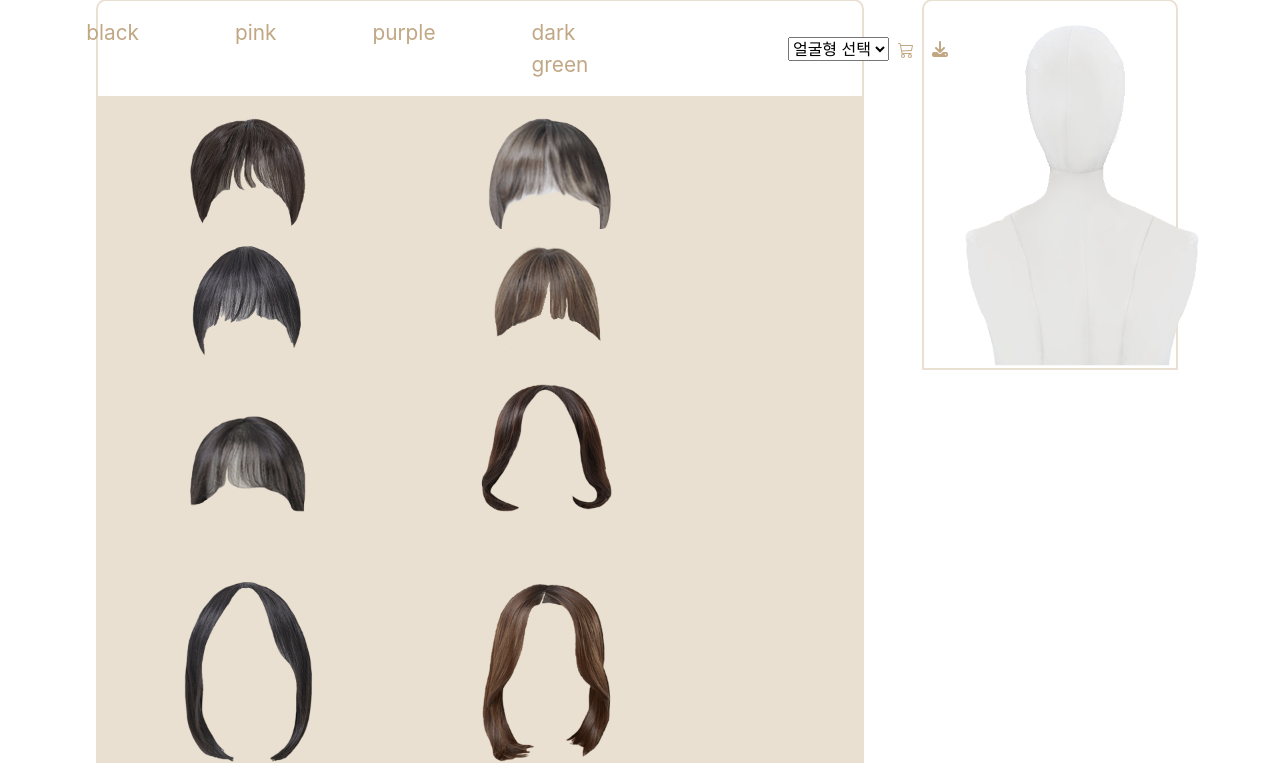
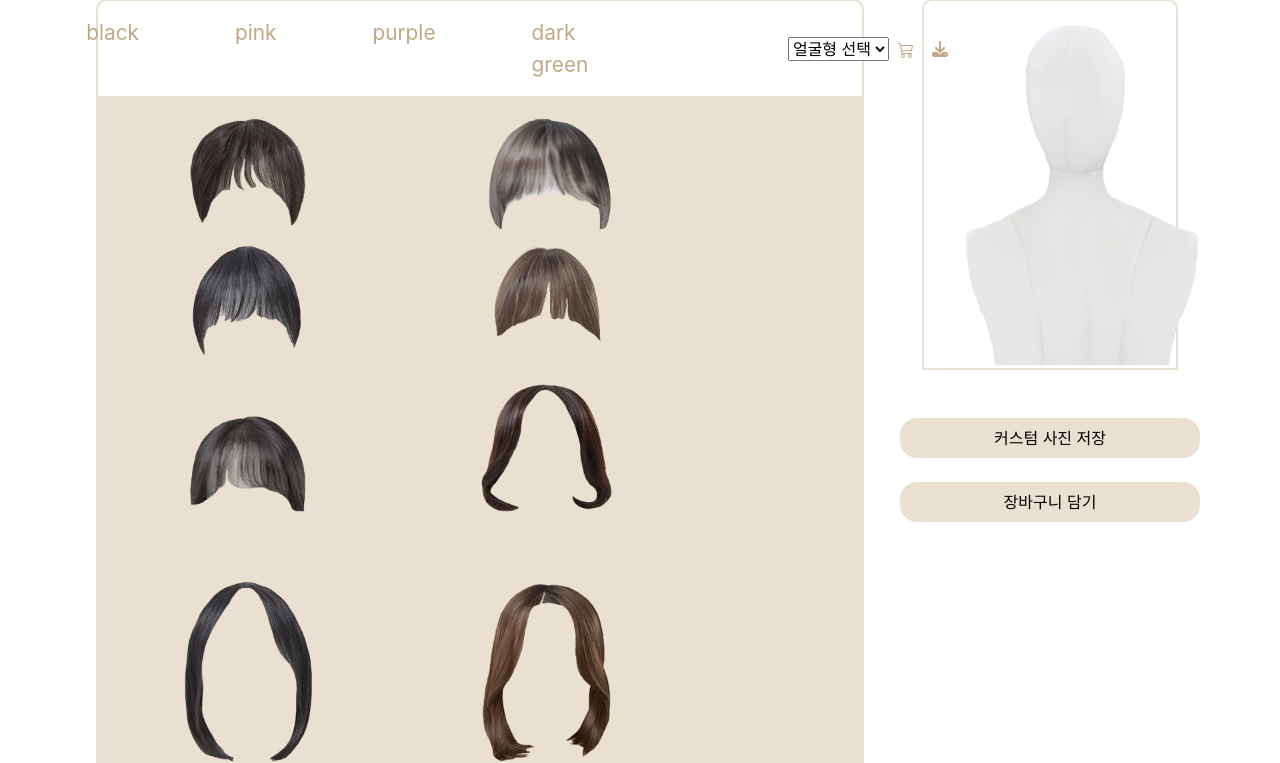
Before and after one commit to EunjiShin/hreview, a Django app: page /hyuzi/custom/ in a window 1280 px wide. Shown: the part 344-1107 px from the top of the page. Run offline with Django 3.2, Linux system fonts and the light colour scheme; data comes from the database, SQL or seed files in the repository; both versions use the stored data as it was after the commit; some libraries are stand-ins or nearby versions.

Commit message:
fix error

```diff
--- a/hreview/hyuzi/templates/hyuzi/custom.html
+++ b/hreview/hyuzi/templates/hyuzi/custom.html
@@ -89,6 +89,15 @@
         filter : opacity(.7) drop-shadow(0 0 0 rgb(64, 1, 100));
         position:relative;
         cursor:hand;
+    }
+
+    .btn{
+        width: 300px;
+        height: 40px;
+        display: block;
+        margin: 0 auto;
+        border-radius: 17px;
+        background:#e9e0d1;
     }
 </style>
 
@@ -264,6 +273,8 @@ function selectFace(obj) {
                         <a id="save" onclick="partShot();" style="color:rgba(193,167,132)"><i class="fas fa-download"></i></a>
                     </div>
                 </nav>
+                <!--<div id="pieces" style="overflow:scroll; height:600px;">-->
+                    <!--스크롤바로 처리하고싶은데 스크롤 넣으면 드래그 안먹음-->
                     <div id="pieces">
                     <script>
                     change('black');
@@ -272,6 +283,9 @@ function selectFace(obj) {
             </div>
             <div class="col-3" id="col" style="padding:0; margin-left:-70px;">
                 <div class="text-center maneking" id="result"><img class='face' src='/static/img/oval.png' id='oval' width='300px'></div>
+                <br><br>
+                <div class="text-center"><button type="submit" class="btn" id="save2" onclick="partShot();">커스텀 사진 저장</button></div> <br>
+                <div class="text-center"><a href="{% url 'add_cart' 12 %}"><button type="submit" class="btn">장바구니 담기</button></a></div>
             </div>
         </div>
     </div>
@@ -303,9 +317,26 @@ function PrintDiv(div){
         PrintDiv($('#all'));
     });
 
+    $("#save2").click(function(){
+        PrintDiv($('#all'));
+    });
+
     $(function(){
     $("#save").click(function() {
-        html2canvas($("#col"), {
+        html2canvas($("#all"), {
+            onrendered: function(canvas) {
+                canvas.toBlob(function(blob) {
+                    saveAs(blob, 'CustomHair.png');
+                });
+            }
+        });
+    });
+    });
+
+
+    $(function(){
+    $("#save2").click(function() {
+        html2canvas($("#all"), {
             onrendered: function(canvas) {
                 canvas.toBlob(function(blob) {
                     saveAs(blob, 'CustomHair.png');
```
Also changed, not shown: hreview/db.sqlite3. Lines whose indentation alone changed are shown as unchanged.
